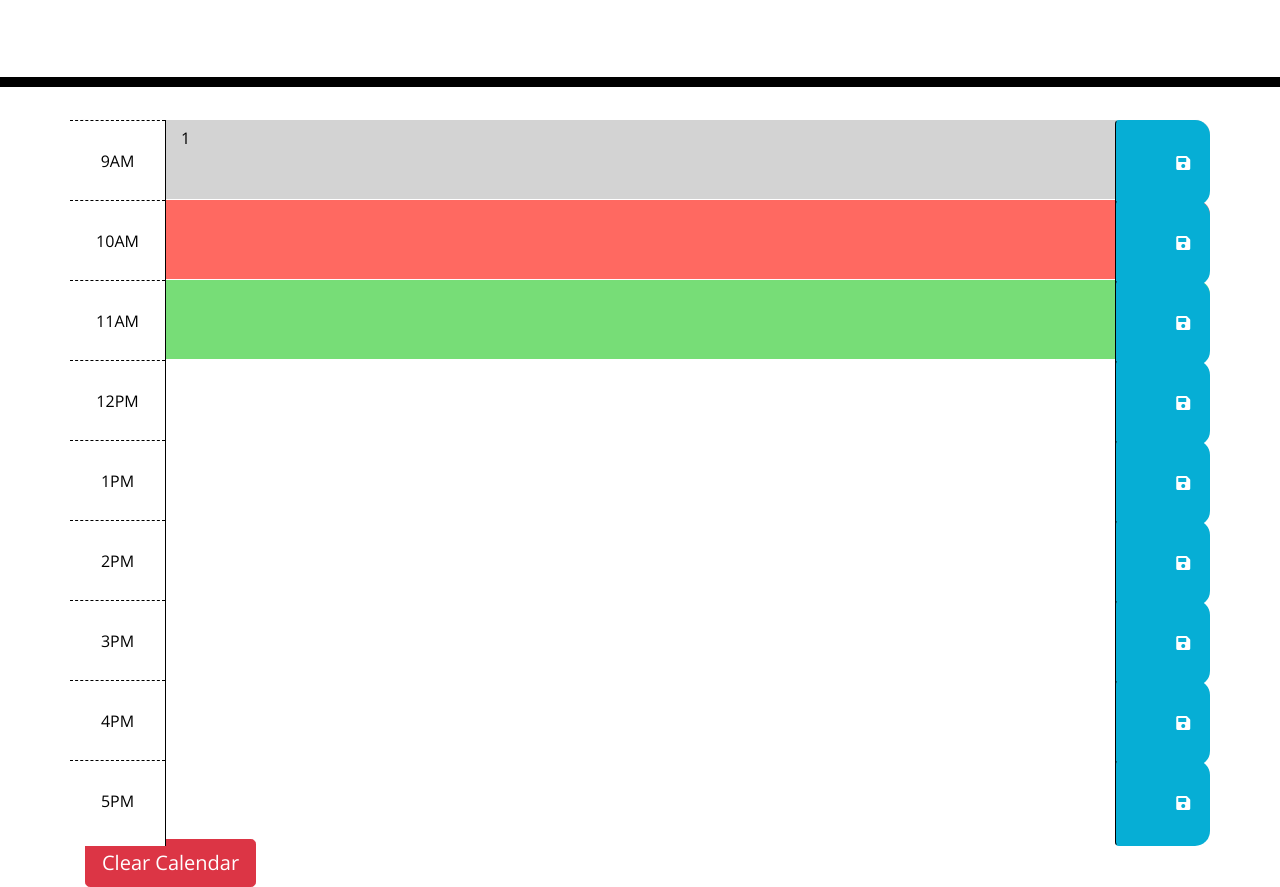
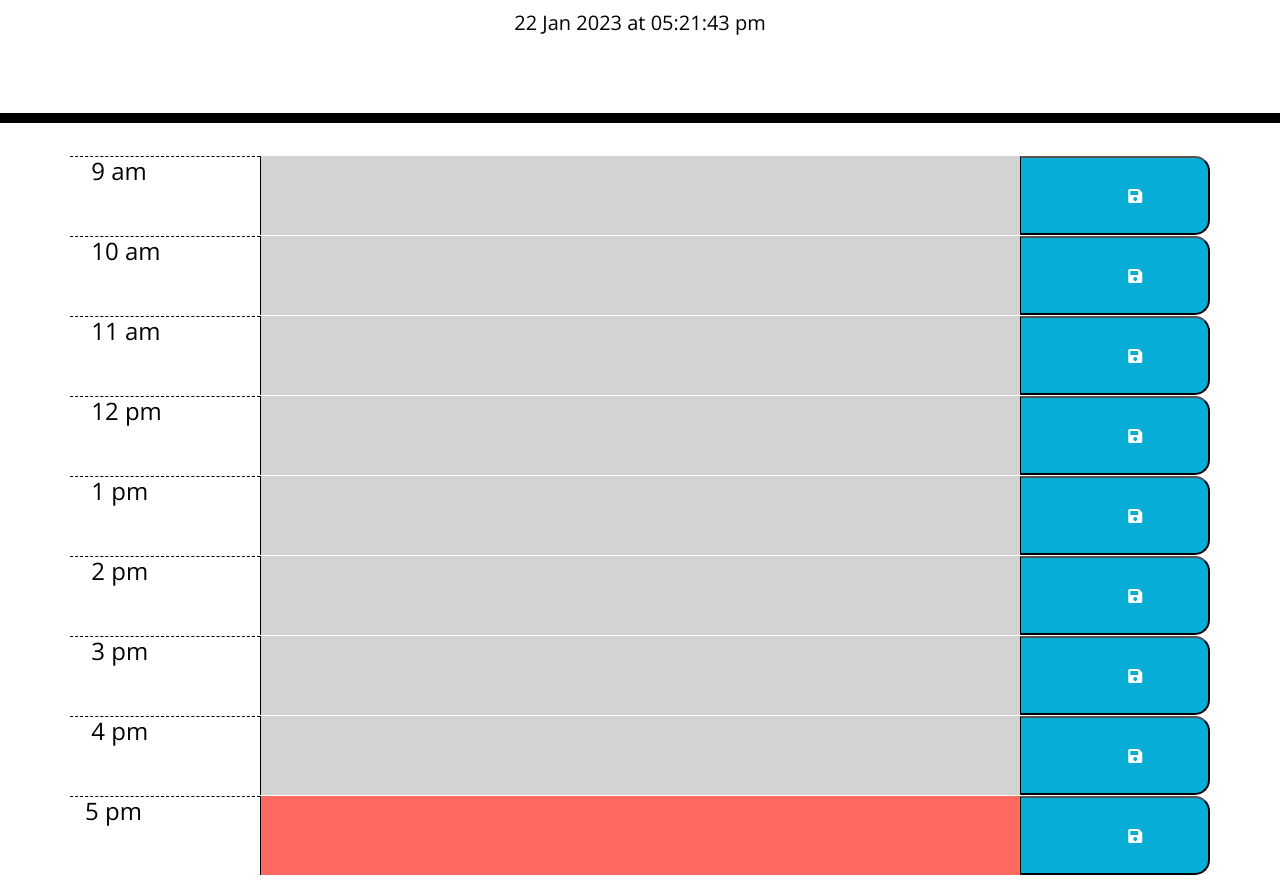
Before and after one commit to damianfearon/Simple-Workday-Planner, a plain HTML site: page index.html in a window 1280 px wide. Shown: the part 181-1068 px from the top of the page. Drawn offline with nearby package versions, Linux system fonts and the light colour scheme; files that its build step writes are made by us from their sources.

```diff
--- a/Assets/js/logic.js
+++ b/Assets/js/logic.js
@@ -1,53 +1,121 @@
-var currentDate = moment().format('dddd MMMM Do, YYYY');
-var currentHour = parseInt(moment().format('H'));
 
-//Array that will go to local storage
-var savedEvents = ["", "", "", "", "", "", "", "", "" ];
+var currentDay = $("#currentDay");
+var timeBlocks = $(".container");
 
-$('#currentDay').text(currentDate);
-render();
-
-//Checks current time and changes background colors
-for (var i = 9; i < 18; i++){
-    if (i > currentHour){
-        $('#hour-'+ i).css("background-color", "#77dd77");
-    } else if(i === currentHour){
-        $('#hour-'+ i).css("background-color", "#ff6961");
-    } else if(i < currentHour){
-        $('#hour-'+ i).css("background-color", "#d3d3d3");
-    }
+function showTime() {
+  var now = moment().format("DD MMM YYYY [at] hh:mm:ss a");
+  currentDay.text(now);
 }
 
-//Accesses local storage and if it is not empty, it re-defines the savedEvents array
-function render(){
-    if (localStorage.getItem('Saved events') === null){
+function hourOfWorkingDay() {
+  var hour = moment().hour();
+  return hour;
 
-    } else {
-        savedEvents = localStorage.getItem('Saved events').split(',');
-    }
-
-//Aoops through each textarea and assigns its value as the corresponding array item
-    for (var i = 0; i < savedEvents.length; i++){
-       var textContent = $('#hour-' + (9+i)).find("textarea");
-        textContent.val(savedEvents[i]);
-    }
 }
 
-//Assigns a value from the targeted textarea to its corresponding spot in the array, then saves the array to localstorage
-$('.saveBtn').on('click', function(){
-    var targetedText = $(this).siblings()[1].value;
-    var whereToGo = parseInt($(this).parent().attr('id')[5] + $(this).parent().attr('id')[6]);
-    savedEvents[whereToGo - 9] = targetedText;
-    localStorage.setItem('Saved events', savedEvents);
-    render();
-})
 
-$('#clear-button').on('click', function(){
-    var clear = confirm('Are you sure you want to clear your calendar?');
-    if (clear === true){
-        console.log('Button clicked')
-        savedEvents = ["", "", "", "", "", "", "", "", "" ];
-        localStorage.setItem("Saved events", savedEvents);
-        render();
-        }
-    })
+var workingHours = [
+  [9, "am"],
+  [10, "am"],
+  [11, "am"],
+  [12, "pm"],
+  [13, "pm"],
+  [14, "pm"],
+  [15, "pm"],
+  [16, "pm"],
+  [17, "pm"],
+];
+
+// Function to convert in 12 hours
+function amPm(index) {
+  if (workingHours[index][0] <= 12) {
+    return workingHours[index][0] + " " + workingHours[index][1];
+  }
+  if (workingHours[index][0] > 12) {
+    return workingHours[index][0] - 12 + " " + workingHours[index][1];
+  }
+}
+
+var timeRow;
+
+function setTimeBlocks() {
+  for (var i = 0; i < workingHours.length; i++) {
+    timeRow = $(`<div id="id-${i}" class="row">
+      </div>`);
+
+    if (workingHours[i][0] < hourOfWorkingDay()) {
+      timeRow.append(
+        $(`<div class="col-2 hour"><h4> ${amPm(i)}</h4></div>`),
+        $('<textarea class="col-8 description past">'),
+        $(`
+        <button class="col-2 saveBtn">
+          <i class="fas fa-save"></i>
+        </button>
+          `)
+      );
+    }
+    if (workingHours[i][0] === hourOfWorkingDay()) {
+      timeRow.append(
+        $(`<div class="col-2 hour"><h4>${amPm(i)}</h4></div>`),
+        $('<textarea class="col-8 description present">'),
+        $(`
+        <button class="col-2 saveBtn">
+          <i class="fas fa-save"></i>
+        </button>
+          `)
+      );
+    }
+    if (workingHours[i][0] > hourOfWorkingDay()) {
+      timeRow.append(
+        $(`<div class="col-2 hour"><h4>${amPm(i)}</h4></div>`),
+        $('<textarea class="col-8 description future">'),
+        $(`
+        <button class="col-2 saveBtn">
+          <i class="fas fa-save"></i>
+        </button>
+          `)
+      );
+    }
+    timeBlocks.append(timeRow);
+  }
+}
+
+setTimeBlocks();
+hourOfWorkingDay();
+
+var dailyTasks = {};
+
+function storeTasks() {
+  localStorage.setItem("tasks", JSON.stringify(dailyTasks));
+}
+
+function persistEvents() {
+  var storage = JSON.parse(localStorage.getItem("tasks"));
+
+  for (var task in storage) {
+    dailyTasks[task] = storage[task];
+    $(`#${task}`).children("textarea").text(`${storage[task]}`);
+  }
+}
+
+persistEvents();
+
+var saveBtn = $("button");
+
+
+saveBtn.click(function () {
+  var rowId = $(this).parent().attr("id");
+  var textareaValue = $(`#${rowId}`).children("textarea").val();
+
+  dailyTasks[rowId] = textareaValue;
+
+  storeTasks();
+});
+
+
+setInterval(showTime, 1000);
+
+
+setTimeout(function () {
+  location.reload();
+}, 1000 * (60 - moment().minutes()));
--- a/index.html
+++ b/index.html
@@ -18,7 +18,7 @@
       href="https://fonts.googleapis.com/css?family=Open+Sans&display=swap"
       rel="stylesheet"
     />
-    <link rel="stylesheet" href="style.css" />
+    <link rel="stylesheet" href="/Assets/css/style.css" />
     <title>Work Day Scheduler</title>
   </head>
 
@@ -30,97 +30,10 @@
     </header>
     <div class="container">
       <!-- Timeblocks go here -->
-      <div id="hour-9" class="row time-block past">
-        <div class="col-md-1 hour">
-          9AM
-        </div>
-        <textarea class="col-md-10 description">1</textarea>
-        <button class="btn saveBtn col-md-1">
-          <i class="fas fa-save"></i>
-        </button>
-      </div>
 
-      <!-- example of a present time block -->
-      <div id="hour-10" class="row time-block present">
-        <div class="col-md-1 hour">
-          10AM
-        </div>
-        <textarea class="col-md-10 description"> </textarea>
-        <button class="btn saveBtn col-md-1">
-          <i class="fas fa-save"></i>
-        </button>
-      </div>
-
-      <!-- example of a future time block -->
-      <div id="hour-11" class="row time-block future">
-        <div class="col-md-1 hour">
-          11AM
-        </div>
-        <textarea class="col-md-10 description"> </textarea>
-        <button class="btn saveBtn col-md-1">
-          <i class="fas fa-save"></i>
-        </button>
-      </div>
-
-      <div id="hour-12" class="row time-block">
-        <div class="col-md-1 hour">
-          12PM
-        </div>
-        <textarea class="col-md-10 description"> </textarea>
-        <button class="btn saveBtn col-md-1">
-          <i class="fas fa-save"></i>
-        </button>
-      </div>
-      <div id="hour-13" class="row time-block">
-        <div class="col-md-1 hour">
-          1PM
-        </div>
-        <textarea class="col-md-10 description"> </textarea>
-        <button class="btn saveBtn col-md-1">
-          <i class="fas fa-save"></i>
-        </button>
-      </div>
-      <div id="hour-14" class="row time-block">
-        <div class="col-md-1 hour">
-          2PM
-        </div>
-        <textarea class="col-md-10 description"> </textarea>
-        <button class="btn saveBtn col-md-1">
-          <i class="fas fa-save"></i>
-        </button>
-      </div>
-      <div id="hour-15" class="row time-block">
-        <div class="col-md-1 hour">
-          3PM
-        </div>
-        <textarea class="col-md-10 description"> </textarea>
-        <button class="btn saveBtn col-md-1">
-          <i class="fas fa-save"></i>
-        </button>
-      </div>
-      <div id="hour-16" class="row time-block">
-        <div class="col-md-1 hour">
-          4PM
-        </div>
-        <textarea class="col-md-10 description"> </textarea>
-        <button class="btn saveBtn col-md-1">
-          <i class="fas fa-save"></i>
-        </button>
-      </div>
-      <div id="hour-17" class="row time-block">
-        <div class="col-md-1 hour">
-          5PM
-        </div>
-        <textarea class="col-md-10 description"> </textarea>
-        <button class="btn saveBtn col-md-1">
-          <i class="fas fa-save"></i>
-        </button>
-      </div>
-      <button class="btn btn-danger btn-lg" id="clear-button">Clear Calendar</button>
-    </div>
 
     <script src="https://cdnjs.cloudflare.com/ajax/libs/jquery/3.2.1/jquery.min.js"></script>
     <script src="https://cdnjs.cloudflare.com/ajax/libs/moment.js/2.24.0/moment.min.js"></script>
-    <script src=""
+    <script src="./Assets/js/logic.js"></script>
   </body>
 </html>
```
Also changed, not shown: Assets/css/style.css (line endings or trailing spaces).
